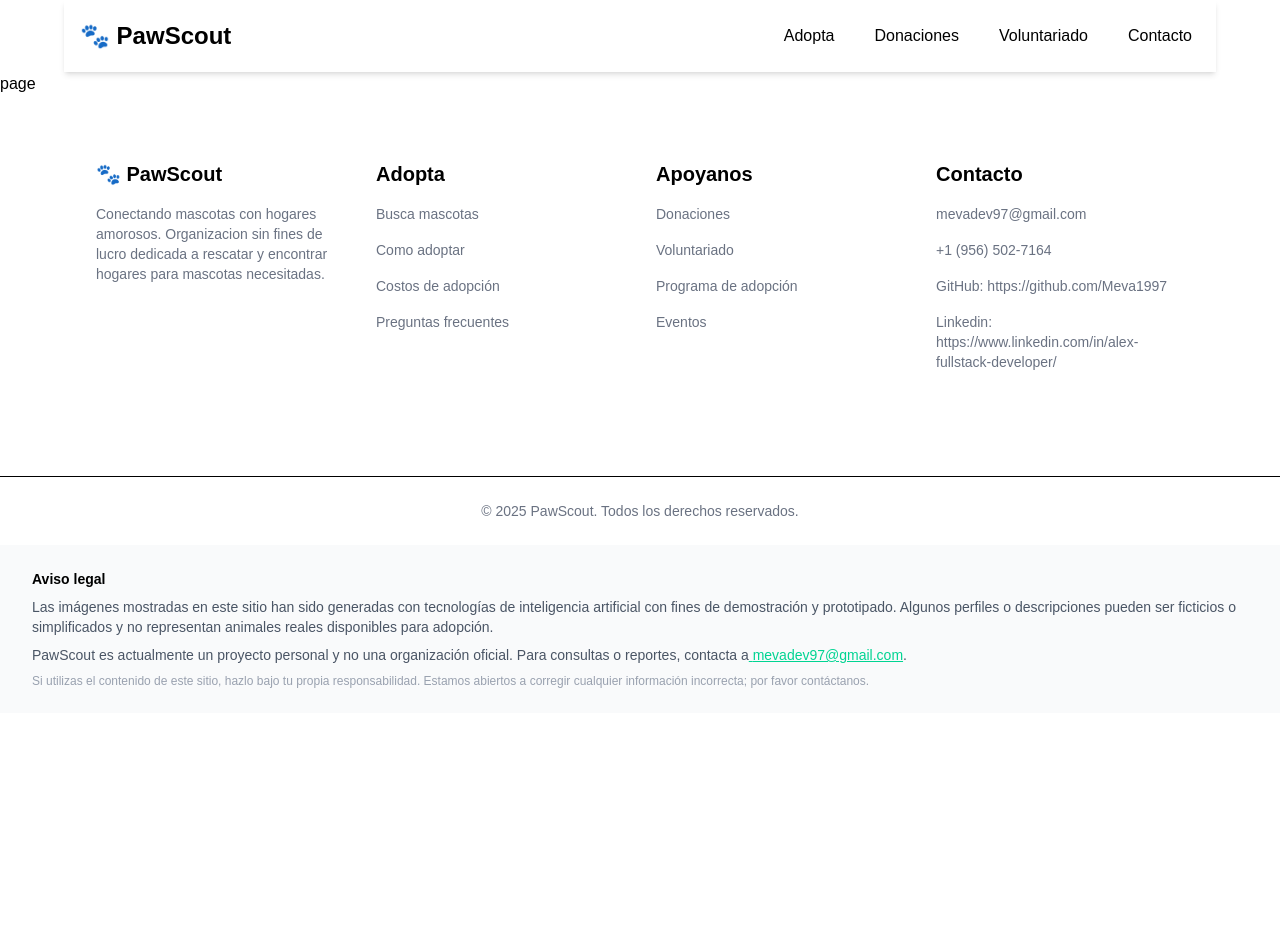
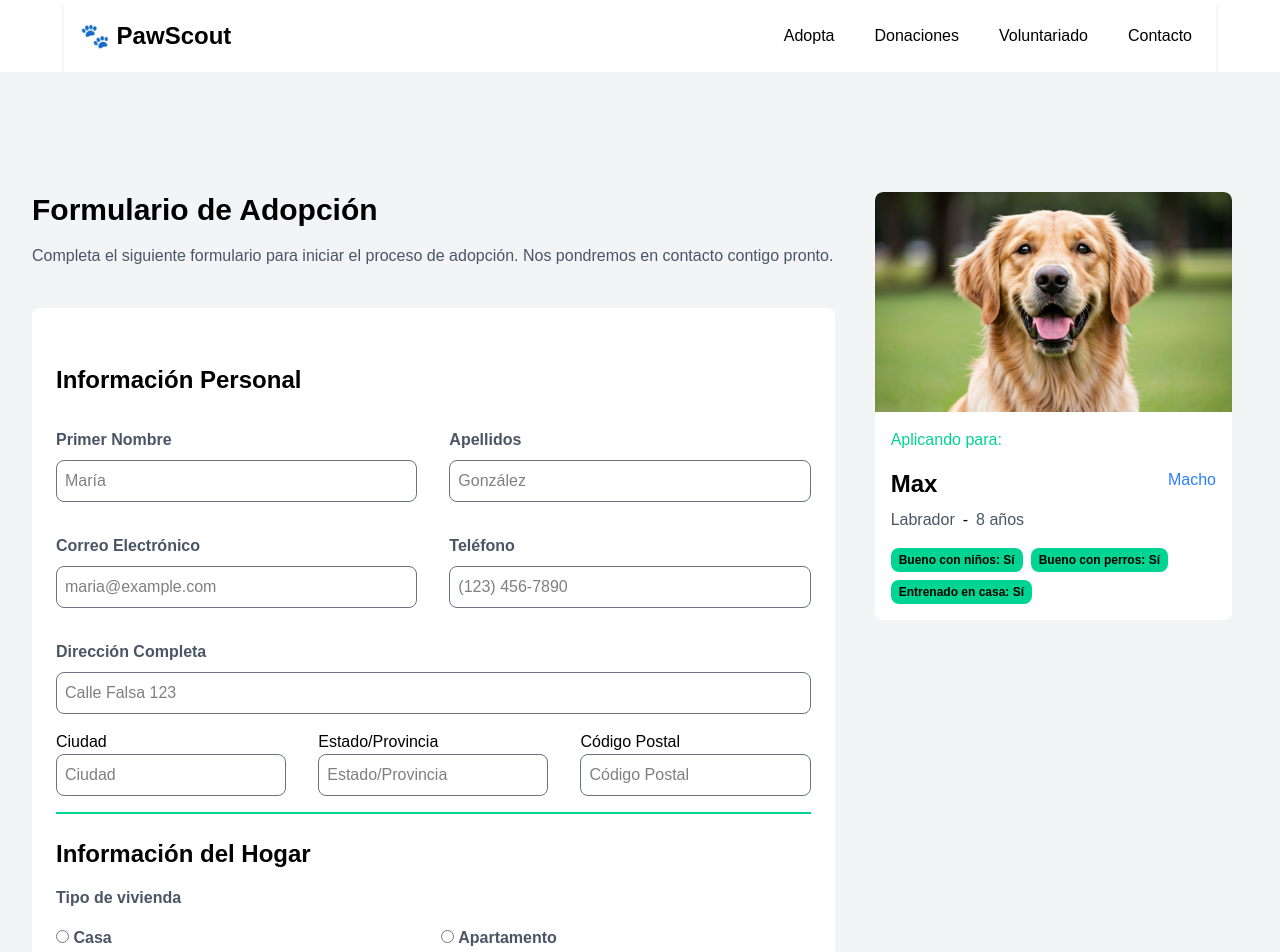
Before and after one commit to Meva1997/PawScout, a Next.js app: page /adopt/1/adopt-form in a window 1280 px wide. Shown: the top 952 px of the page. Before the commit the page ends 800 px from the top, so only its background shows below. Built offline with nearby package versions, Linux system fonts and the light colour scheme; a web font is replaced by a local one.

Commit message:
create adoption form

```diff
--- a/app/adopt/[slug]/adopt-form/page.tsx
+++ b/app/adopt/[slug]/adopt-form/page.tsx
@@ -1,7 +1,9 @@
+import ApplyHeader from "@/components/adopt/ApplyHeader";
+
 export default function page() {
   return (
     <>
-      <div>page</div>
+      <ApplyHeader />
     </>
   );
 }
--- a/app/adopt/[slug]/info/page.tsx
+++ b/app/adopt/[slug]/info/page.tsx
@@ -112,7 +112,9 @@ export default function Page() {
               </p>
             </div>
             <div className="mt-6 bg-emerald-400 p-4 rounded-lg text-center font-black hover:bg-emerald-600 transition-colors cursor-pointer">
-              <Link href="/adopt">Aplica para adoptar -&gt; </Link>
+              <Link href={`/adopt/${dog?.id}/adopt-form`}>
+                Aplica para adoptar -&gt;{" "}
+              </Link>
             </div>
           </div>
         </article>
--- /dev/null
+++ b/components/adopt/ApplyHeader.tsx
@@ -0,0 +1,100 @@
+"use client";
+import { useParams } from "next/navigation";
+import Image from "next/image";
+import FormAdopt from "./FormAdopt";
+import { dogsData } from "@/db/dogs";
+import type { DogsDataType } from "@/db/dogs";
+
+export default function ApplyHeader() {
+  const params = useParams();
+  const { slug } = params;
+
+  const dog: DogsDataType | undefined = dogsData.find(
+    (d) => d.id === Number(slug)
+  );
+
+  return (
+    <div className="max-w-7xl mx-auto p-8 bg-gray-100 py-30 grid md:grid-cols-3 gap-6">
+      <article className="md:col-span-2">
+        <header className="pb-10">
+          <h1 className="text-3xl font-bold mb-4">Formulario de Adopción</h1>
+          <p className="text-gray-600">
+            Completa el siguiente formulario para iniciar el proceso de
+            adopción. Nos pondremos en contacto contigo pronto.
+          </p>
+        </header>
+        <FormAdopt slug={Number(slug)} />
+      </article>
+
+      {/* Dog information */}
+      <article className="flex flex-col items-center md:col-span-1 px-4">
+        <section className="overflow-hidden rounded-t-lg">
+          {dog?.imageUrl ? (
+            <Image
+              src={dog.imageUrl}
+              alt={dog?.name ?? "Imagen de perro"}
+              width={300}
+              height={300}
+              className="w-100 h-55 object-cover rounded-t-lg"
+            />
+          ) : (
+            <div className="w-100 h-55 bg-gray-200 flex items-center justify-center text-gray-500">
+              Sin imagen
+            </div>
+          )}
+        </section>
+        <section className="bg-white p-4 rounded-b-lg w-auto">
+          <p className="text-emerald-400 font-medium">Aplicando para:</p>
+          <div className="flex justify-between items-center">
+            <h2 className="text-2xl font-bold mt-4 mb-2">{dog?.name}</h2>
+            <p
+              className={`font-medium ${
+                dog?.gender === "Macho" ? "text-blue-500" : "text-pink-500"
+              }`}
+            >
+              {dog?.gender}
+            </p>
+          </div>
+          <div className="flex gap-2">
+            <p className="text-gray-600 mb-4">{dog?.breed}</p>
+            <span>-</span>
+            <p className="text-gray-600 mb-4">{dog?.age}</p>
+          </div>
+
+          <div className="flex text-xs flex-wrap items-center gap-2 text-black font-bold">
+            <div
+              className={`${
+                dog?.attributes.goodWithKids ? "bg-emerald-400" : "bg-red-400"
+              } px-2 py-1 rounded-lg`}
+            >
+              <dt className="sr-only">Bueno con niños</dt>
+              <dd>
+                Bueno con niños: {dog?.attributes.goodWithKids ? "Sí" : "No"}
+              </dd>
+            </div>
+            <div
+              className={`${
+                dog?.attributes.goodWithDogs ? "bg-emerald-400" : "bg-red-400"
+              } px-2 py-1 rounded-lg`}
+            >
+              <dt className="sr-only">Bueno con perros</dt>
+              <dd>
+                Bueno con perros: {dog?.attributes.goodWithDogs ? "Sí" : "No"}
+              </dd>
+            </div>
+            <div
+              className={`${
+                dog?.attributes.houseTrained ? "bg-emerald-400" : "bg-red-400"
+              } px-2 py-1 rounded-lg`}
+            >
+              <dt className="sr-only">Entrenado en casa</dt>
+              <dd>
+                Entrenado en casa: {dog?.attributes.houseTrained ? "Sí" : "No"}
+              </dd>
+            </div>
+          </div>
+        </section>
+      </article>
+    </div>
+  );
+}
--- /dev/null
+++ b/components/adopt/FormAdopt.tsx
@@ -0,0 +1,143 @@
+type FormAdoptProps = {
+  slug: number;
+};
+
+export default function FormAdopt({ slug }: FormAdoptProps) {
+  return (
+    <section className="bg-white p-6 rounded-lg">
+      <h2 className="font-bold text-2xl py-8">Información Personal</h2>
+
+      <form action="" className="space-y-4">
+        <section className="grid md:grid-cols-2 gap-8">
+          <div className="mb-4">
+            <p className="font-semibold pb-2 text-gray-600">Primer Nombre</p>
+            <input type="hidden" name="slug" value={slug} />
+            <input
+              type="text"
+              inputMode="text"
+              name="firstname"
+              placeholder="María"
+              className="border border-gray-500 rounded-lg p-2 w-full"
+            />
+          </div>
+          <div className="mb-4">
+            <p className="font-semibold pb-2 text-gray-600">Apellidos</p>
+            <input
+              type="text"
+              inputMode="text"
+              name="lastname"
+              placeholder="González"
+              className="border border-gray-500 rounded-lg p-2 w-full"
+            />
+          </div>
+        </section>
+        <section className="grid md:grid-cols-2 gap-8">
+          <div className="mb-4">
+            <p className="font-semibold pb-2 text-gray-600">
+              Correo Electrónico
+            </p>
+            <input
+              type="email"
+              inputMode="email"
+              name="email"
+              placeholder="maria@example.com"
+              className="border border-gray-500 rounded-lg p-2 w-full"
+            />
+          </div>
+          <div className="mb-4">
+            <p className="font-semibold pb-2 text-gray-600">Teléfono</p>
+            <input
+              type="text"
+              inputMode="text"
+              name="phone"
+              placeholder="(123) 456-7890"
+              className="border border-gray-500 rounded-lg p-2 w-full"
+            />
+          </div>
+        </section>
+        <section>
+          <div className="mb-4">
+            <p className="font-semibold pb-2 text-gray-600">
+              Dirección Completa
+            </p>
+            <input
+              type="text"
+              inputMode="text"
+              name="address"
+              placeholder="Calle Falsa 123"
+              className="border border-gray-500 rounded-lg p-2 w-full"
+            />
+          </div>
+        </section>
+        <section className="grid md:grid-cols-3 gap-8 mb-4">
+          <div>
+            <p>Ciudad</p>
+            <input
+              type="text"
+              inputMode="text"
+              name="city"
+              placeholder="Ciudad"
+              className="border border-gray-500 rounded-lg p-2 w-full"
+            />
+          </div>
+          <div>
+            <p>Estado/Provincia</p>
+            <input
+              type="text"
+              inputMode="text"
+              name="state"
+              placeholder="Estado/Provincia"
+              className="border border-gray-500 rounded-lg p-2 w-full"
+            />
+          </div>
+          <div>
+            <p>Código Postal</p>
+            <input
+              type="text"
+              inputMode="numeric"
+              name="postalCode"
+              placeholder="Código Postal"
+              className="border border-gray-500 rounded-lg p-2 w-full"
+            />
+          </div>
+        </section>
+        <hr className="border border-emerald-400 my-4" />
+        <section className="my-6 space-y-4">
+          <h3 className="text-2xl font-bold">Información del Hogar</h3>
+          <p className="text-gray-600 font-semibold">Tipo de vivienda</p>
+          <div className="grid md:grid-cols-2 gap-4 mb-4">
+            <div className="text-gray-600 font-semibold">
+              <input type="radio" name="housingType" value="house" /> Casa
+            </div>
+            <div className="text-gray-600 font-semibold">
+              <input type="radio" name="housingType" value="apartment" />{" "}
+              Apartamento
+            </div>
+          </div>
+          <p className="text-gray-600 font-semibold">
+            Quienes residen en el hogar?
+          </p>
+          <textarea
+            name="householdMembers"
+            rows={4}
+            className="border border-gray-500 rounded-lg p-2 w-full"
+            placeholder="Porfavor agregue una lista de adultos (Mayores de 18 años), niños (con edades) y el ambiente familiar"
+          />
+        </section>
+        <section className="pt-10">
+          <div className="flex items-center gap-4 ">
+            <input type="checkbox" />
+            <p>
+              Acepto los términos y condiciones. Estoy de acuerdo en que los
+              datos proporcionados serán utilizados conforme a la política de
+              privacidad.
+            </p>
+          </div>
+          <button className="mt-6 bg-emerald-400 p-4 rounded-lg text-center font-black hover:bg-emerald-600 transition-colors cursor-pointer w-full">
+            Enviar Solicitud de Adopción
+          </button>
+        </section>
+      </form>
+    </section>
+  );
+}
--- a/components/home/Testimonials.tsx
+++ b/components/home/Testimonials.tsx
@@ -30,7 +30,7 @@ export default function Testimonials() {
     <>
       <section className="bg-gray-100 max-w-6xl mx-auto p-6 py-16 text-center">
         <article>
-          <h5 className="text-3xl font-black">Testimoniales</h5>
+          <h5 className="text-3xl font-black">Nuestros Testimonios</h5>
           <p className="text-gray-500 py-4">
             Historias de personas que han encontrado un nuevo amigo peludo a
             través de nuestra plataforma.
```
